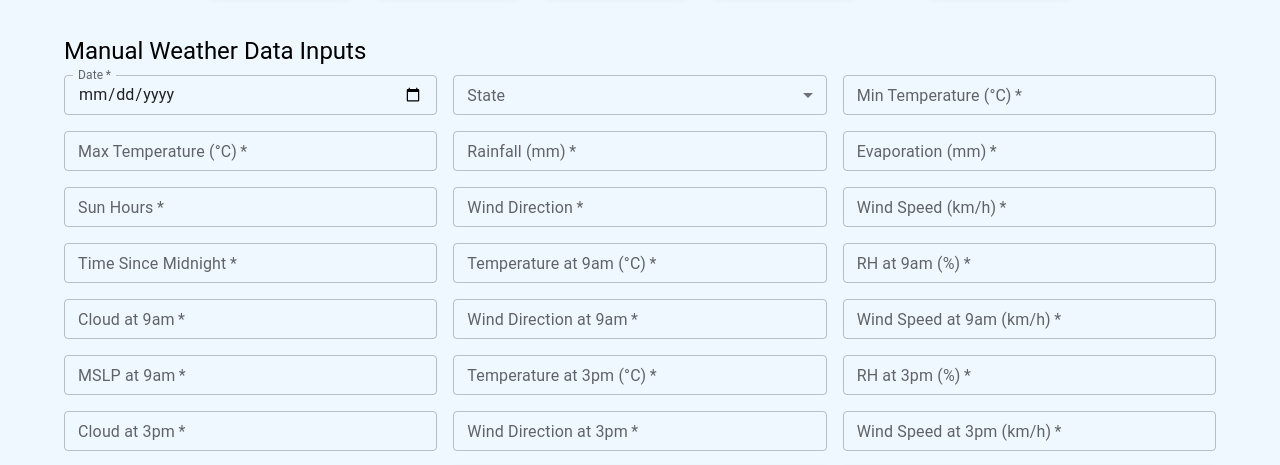
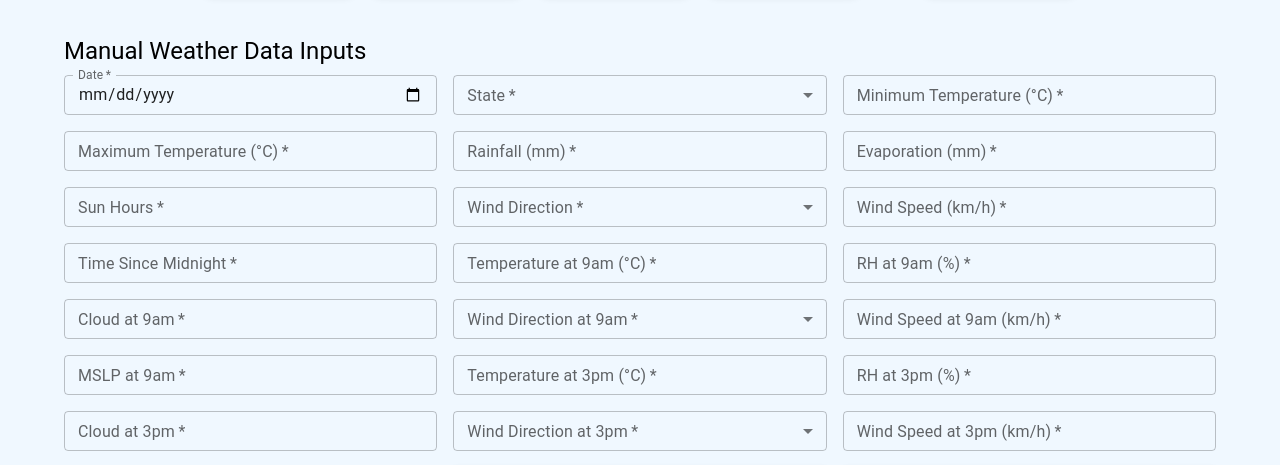
Before and after one commit to khangdzox/COS30049-Weather-Prediction, a React (Create React App) app: page / in a window 1280 px wide. Shown: the part 313-778 px from the top of the page. Built offline with nearby package versions, Linux system fonts and the light colour scheme.

Commit message:
add validation

```diff
--- a/src/pages/Home.js
+++ b/src/pages/Home.js
@@ -5,11 +5,37 @@ import { Box, Select, MenuItem, TextField, FormControl, InputLabel, Grid2, Stack
 import SaveIcon from '@mui/icons-material/Save';
 import ClearIcon from '@mui/icons-material/Clear';
 
+const mapNameToLabel = {
+  Date: 'Date',
+  State: 'State',
+  Temp_Min: 'Minimum Temperature (°C)',
+  Temp_Max: 'Maximum Temperature (°C)',
+  Rain_mm: 'Rainfall (mm)',
+  Evaporation_mm: 'Evaporation (mm)',
+  Sun_hours: 'Sun Hours',
+  Wind_Direction: 'Wind Direction',
+  Wind_Speed: 'Wind Speed (km/h)',
+  Time_since_midnight: 'Time Since Midnight',
+  Temp_9am: 'Temperature at 9am (°C)',
+  RH_9am: 'RH at 9am (%)',
+  Cld_9am: 'Cloud at 9am',
+  Dir_9am: 'Wind Direction at 9am',
+  Spd_9am: 'Wind Speed at 9am (km/h)',
+  MSLP_9am: 'MSLP at 9am',
+  Temp_3pm: 'Temperature at 3pm (°C)',
+  RH_3pm: 'RH at 3pm (%)',
+  Cld_3pm: 'Cloud at 3pm',
+  Dir_3pm: 'Wind Direction at 3pm',
+  Spd_3pm: 'Wind Speed at 3pm (km/h)',
+  MSLP_3pm: 'MSLP at 3pm',
+}
+
 function Home() {
   const [fromDate, setFromDate] = useState('');
   const [toDate, setToDate] = useState('');
   const [weatherType, setWeatherType] = useState('');
   const [formResult, setFormResults] = useState({severity: '', message: ''});
+  const [missingFields, setMissingFields] = useState([]);
   const [formData, setFormData] = useState({
     Day: '',
     Month: '',
@@ -41,23 +67,71 @@ function Home() {
 
   const handleFormDataChange = (event) => {
     const { name, value } = event.target;
+
+    // Update form data based on the input field
     setFormData((prevFormData) => {
       let updatedFormData;
 
+      // If name is Date, split the value into Year, Month and Day
       if (name === 'Date') {
         const [year, month, day] = value.split('-');
         updatedFormData = { ...prevFormData, Year: year, Month: month, Day: day };
+
+      // If Wind_Direction or Wind_Speed is set to 0, set both to 0
+      // If Wind_Direction or Wind_Speed is set to a value, set both to empty string
+      } else if (name === 'Wind_Direction' || name === 'Wind_Speed') {
+        if (value === '0') {
+          updatedFormData = { ...prevFormData, Wind_Direction: '0', Wind_Speed: '0' };
+        } else {
+          if (prevFormData.Wind_Direction === '0' || prevFormData.Wind_Speed === '0') {
+            updatedFormData = { ...prevFormData, Wind_Direction: '', Wind_Speed: '', [name]: value };
+          } else {
+            updatedFormData = { ...prevFormData, [name]: value };
+          }
+        }
+
+      // If Dir_9am or Spd_9am is set to 0, set both to 0
+      // If Dir_9am or Spd_9am is set to a value, set both to empty string
+      } else if (name === 'Dir_9am' || name === 'Spd_9am') {
+        if (value === '0') {
+          updatedFormData = { ...prevFormData, Dir_9am: '0', Spd_9am: '0' };
+        } else {
+          if (prevFormData.Dir_9am === '0' || prevFormData.Spd_9am === '0') {
+            updatedFormData = { ...prevFormData, Dir_9am: '', Spd_9am: '', [name]: value };
+          } else {
+            updatedFormData = { ...prevFormData, Dir_9am: '', Spd_9am: '', [name]: value };
+          }
+        }
+
+      // If Dir_3pm or Spd_3pm is set to 0, set both to 0
+      // If Dir_3pm or Spd_3pm is set to a value, set both to empty string
+      } else if (name === 'Dir_3pm' || name === 'Spd_3pm') {
+        if (value === '0') {
+          updatedFormData = { ...prevFormData, Dir_3pm: '0', Spd_3pm: '0' };
+        } else {
+          if (prevFormData.Dir_3pm === '0' || prevFormData.Spd_3pm === '0') {
+            updatedFormData = { ...prevFormData, Dir_3pm: '', Spd_3pm: '', [name]: value };
+          } else {
+            updatedFormData = { ...prevFormData, Dir_3pm: '', Spd_3pm: '', [name]: value };
+          }
+        }
+
+      // Else, update the form data with the new value
       } else {
         updatedFormData = { ...prevFormData, [name]: value };
       }
 
+      // Calculate Temp_Diff based on Temp_Min and Temp_Max
       if (name === 'Temp_Min' || name === 'Temp_Max') {
         if (updatedFormData.Temp_Min !== '' && updatedFormData.Temp_Max !== '') {
           updatedFormData.Temp_Diff = parseFloat(updatedFormData.Temp_Max) - parseFloat(updatedFormData.Temp_Min);
         }
+
+      // Calculate Rain_Indicator based on Rain_mm
       } else if (name === 'Rain_mm') {
         updatedFormData.Rain_Indicator = parseFloat(value) > 0 ? '1' : '0';
       }
+
       return updatedFormData;
     });
   };
@@ -65,26 +139,27 @@ function Home() {
   const handleFormSubmit = (event) => {
     event.preventDefault();
     console.log(formData);
-    // if not all fields are filled
-    // specify which fields are missing
-    // else
-    // send data to the backend
-    // if successful, show success message
-    // else show error message
-    let missingFields = [];
+
+    let _missingFields = [];
+
     for (const key in formData) {
+
       if (formData[key] === '') {
-        if ((key === 'Day' || key === 'Month' || key === 'Year') && !missingFields.includes('Date')) {
-          missingFields.push('Date');
+
+        if ((key === 'Day' || key === 'Month' || key === 'Year') && !_missingFields.includes('Date')) {
+          _missingFields.push('Date');
         } else {
-          missingFields.push(key);
+          _missingFields.push(key);
         }
       }
     }
-    if (missingFields.length > 0) {
-      setFormResults({severity: 'error', message: `Please fill in the following fields: ${missingFields.join(', ')}`});
+
+    if (_missingFields.length > 0) {
+      setFormResults({severity: 'error', message: 'Please fill in the required fields.'});
+      setMissingFields(_missingFields);
     } else {
       setFormResults({severity: 'success', message: 'Weather data submitted successfully!'});
+      setMissingFields([]);
     }
   }
 
@@ -118,6 +193,7 @@ function Home() {
       Rain_Indicator: ''
     });
     setFormResults({severity: '', message: ''});
+    setMissingFields([]);
   }
 
   const handleWeatherTypeChange = (event) => setWeatherType(event.target.value);
@@ -154,9 +230,122 @@ function Home() {
 
         <form noValidate onSubmit={handleFormSubmit} onReset={handleFormReset}>
           <Grid2 container spacing={2} alignItems="center" justifyContent="center" sx={{ mb: 2 }}>
-            <Grid2 size={{ xs: 12, sm: 4 }}>
+            {
+              Object.entries(mapNameToLabel).map(([name, label]) => {
+                if (name === 'Date') {
+                  return (
+                    <Grid2 size={{ xs: 12, sm: 4 }} key={name}>
+                      <TextField
+                      required
+                      error={missingFields.includes('Date')}
+                      label={label}
+                      type="date"
+                      fullWidth
+                      name={name}
+                      value={
+                        (formData.Year && formData.Month && formData.Day) ?
+                        `${formData.Year}-${formData.Month}-${formData.Day}` :
+                        ''
+                      }
+                      onChange={handleFormDataChange}
+                      slotProps={{
+                        inputLabel: { shrink: true }
+                      }}
+                      size='small'
+                      />
+                    </Grid2>
+                  )
+                } else if (name === 'State') {
+                  return (
+                    <Grid2 size={{ xs: 12, sm: 4 }} key={name}>
+                      <FormControl
+                      variant="outlined"
+                      fullWidth size='small'
+                      required
+                      error={missingFields.includes(name)}
+                      >
+                        <InputLabel>{label}</InputLabel>
+                        <Select
+                        name={name}
+                        value={formData[name]}
+                        onChange={handleFormDataChange}
+                        label={label}
+                        sx={{ textAlign: 'left' }}
+                        >
+                          <MenuItem value="VIC">Victoria</MenuItem>
+                          <MenuItem value="NSW">New South Wales</MenuItem>
+                          <MenuItem value="QLD">Queensland</MenuItem>
+                          <MenuItem value="SA">South Australia</MenuItem>
+                          <MenuItem value="WA">Western Australia</MenuItem>
+                          <MenuItem value="TAS">Tasmania</MenuItem>
+                          <MenuItem value="NT">Northern Territory</MenuItem>
+                          <MenuItem value="ACT">Australian Capital Territory</MenuItem>
+                        </Select>
+                      </FormControl>
+                    </Grid2>
+                  )
+                } else if (name === 'Wind_Direction' || name === 'Dir_9am' || name === 'Dir_3pm') {
+                  return (
+                    <Grid2 size={{ xs: 12, sm: 4 }} key={name}>
+                    <FormControl
+                    variant="outlined"
+                    fullWidth size='small'
+                    required
+                    error={missingFields.includes(name)}
+                    >
+                      <InputLabel>{label}</InputLabel>
+                      <Select
+                      name={name}
+                      value={formData[name]}
+                      onChange={handleFormDataChange}
+                      label={label}
+                      sx={{ textAlign: 'left' }}
+                      >
+                        <MenuItem value="0">No wind</MenuItem>
+                        <MenuItem value="1">North</MenuItem>
+                        <MenuItem value="2">North North-East</MenuItem>
+                        <MenuItem value="3">North-East</MenuItem>
+                        <MenuItem value="4">East North-East</MenuItem>
+                        <MenuItem value="5">East</MenuItem>
+                        <MenuItem value="6">East South-East</MenuItem>
+                        <MenuItem value="7">South-East</MenuItem>
+                        <MenuItem value="8">South South-East</MenuItem>
+                        <MenuItem value="9">South</MenuItem>
+                        <MenuItem value="10">South South-West</MenuItem>
+                        <MenuItem value="11">South-West</MenuItem>
+                        <MenuItem value="12">West South-West</MenuItem>
+                        <MenuItem value="13">West</MenuItem>
+                        <MenuItem value="14">West North-West</MenuItem>
+                        <MenuItem value="15">North-West</MenuItem>
+                        <MenuItem value="16">North North-West</MenuItem>
+                      </Select>
+                    </FormControl>
+                    </Grid2>
+                  )
+                } else {
+                  return (
+                    <Grid2 size={{ xs: 12, sm: 4 }} key={name}>
+                      <TextField
+                      required
+                      error={missingFields.includes(name)}
+                      label={label}
+                      type="number"
+                      fullWidth
+                      name={name}
+                      value={formData[name]}
+                      onChange={handleFormDataChange}
+                      size='small'
+                      />
+                    </Grid2>
+                  )
+                }
+              })
+            }
+
+            {/* <Grid2 size={{ xs: 12, sm: 4 }}>
               <TextField
               required
+              error={missingFields.includes('Date')}
               label="Date"
               type="date"
               fullWidth
@@ -175,10 +364,14 @@ function Home() {
             </Grid2>
 
             <Grid2 size={{ xs: 12, sm: 4 }}>
-              <FormControl variant="outlined" fullWidth size='small'>
+              <FormControl
+              variant="outlined"
+              fullWidth size='small'
+              required
+              error={missingFields.includes('State')}
+              >
                 <InputLabel>State</InputLabel>
                 <Select
-                required
                 name="State"
                 value={formData.State}
                 onChange={handleFormDataChange}
@@ -200,6 +393,7 @@ function Home() {
             <Grid2 size={{ xs: 12, sm: 4 }}>
               <TextField
               required
+              error={missingFields.includes('Temp_Min')}
               label="Min Temperature (°C)"
               type="number"
               fullWidth
@@ -213,6 +407,7 @@ function Home() {
             <Grid2 size={{ xs: 12, sm: 4 }}>
               <TextField
               required
+              error={missingFields.includes('Temp_Max')}
               label="Max Temperature (°C)"
               type="number"
               fullWidth
@@ -226,6 +421,7 @@ function Home() {
             <Grid2 size={{ xs: 12, sm: 4 }}>
               <TextField
               required
+              error={missingFields.includes('Rain_mm')}
               label="Rainfall (mm)"
               type="number"
               fullWidth
@@ -239,6 +435,7 @@ function Home() {
             <Grid2 size={{ xs: 12, sm: 4 }}>
               <TextField
               required
+              error={missingFields.includes('Evaporation_mm')}
               label="Evaporation (mm)"
               type="number"
               fullWidth
@@ -455,7 +652,7 @@ function Home() {
               onChange={handleFormDataChange}
               size='small'
               />
-            </Grid2>
+            </Grid2> */}
 
             <Grid2 size={{ xs: 12, sm: 4 }}>
               <Button
```
